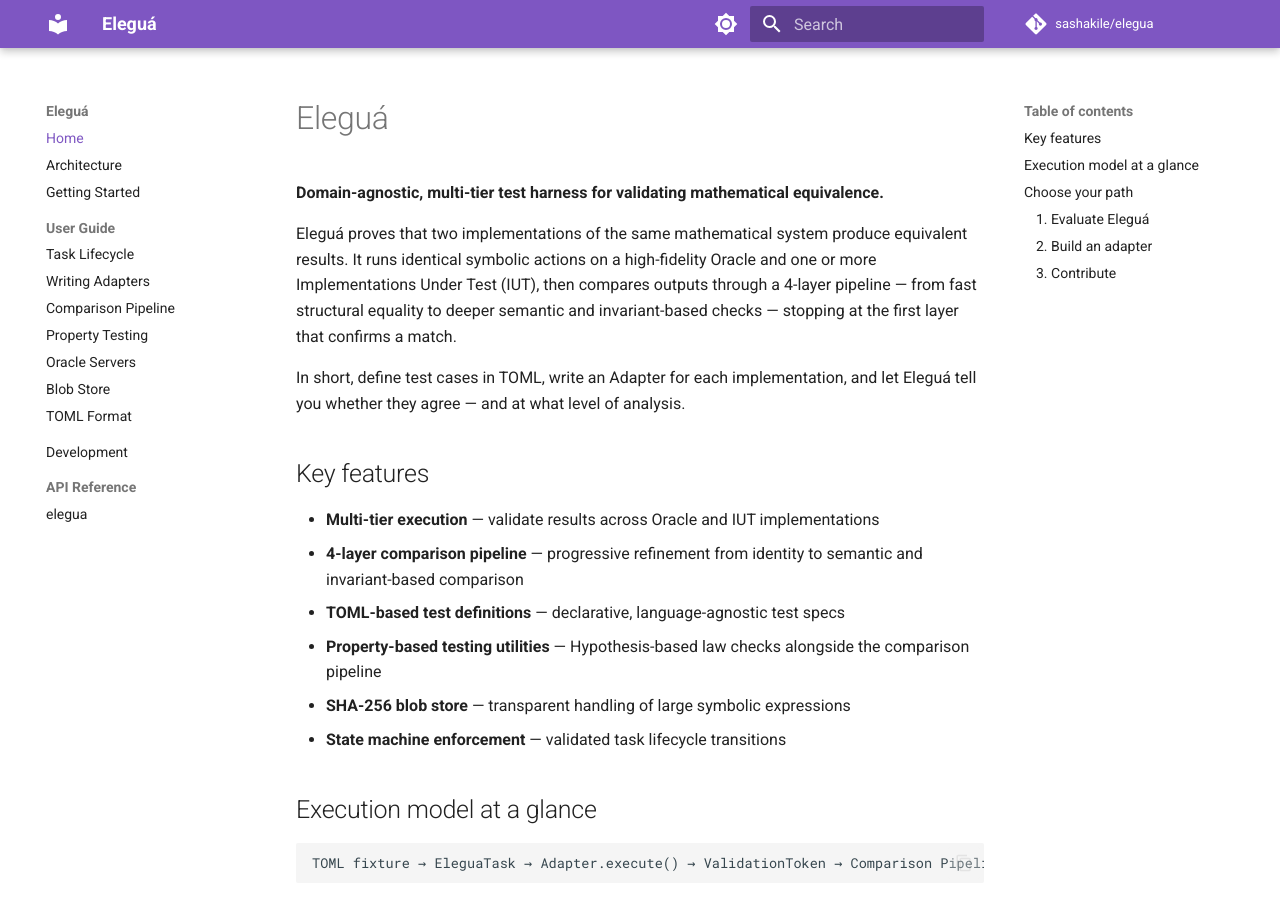
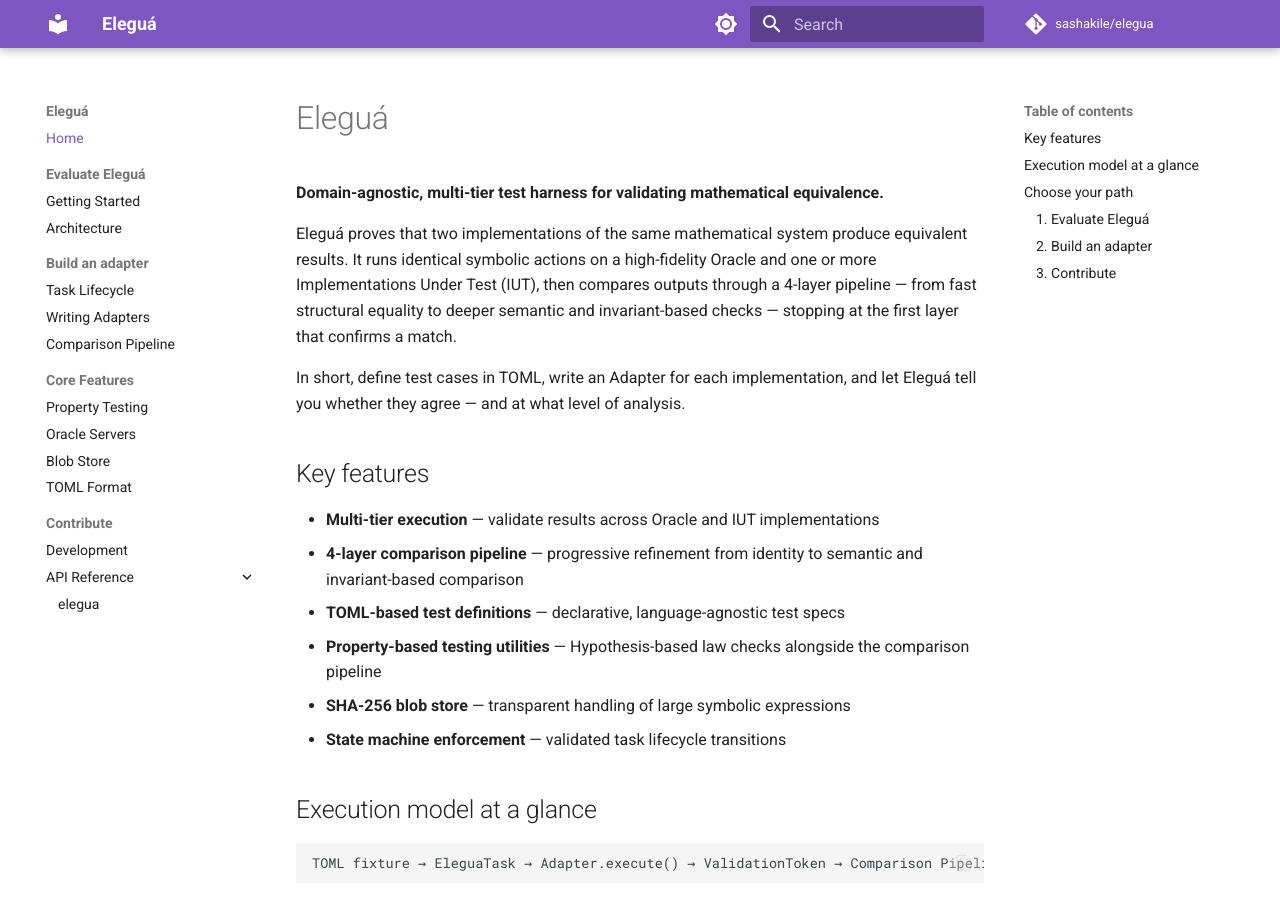
Before and after one commit to sashakile/elegua, an MkDocs documentation site: the page built from docs/index.md, in a window 1280 px wide and 900 px high. Built offline with MkDocs 1.6.1 and Material for MkDocs 9.7.7, drawn with Linux system fonts in a browser that asks for light colours; comment, search, counter and statistics services are not loaded.

Commit message:
docs: make docs index persona-based and task-oriented
Fixes elegua-ojq

```diff
--- a/mkdocs.yml
+++ b/mkdocs.yml
@@ -59,15 +59,18 @@ plugins:
 
 nav:
   - Home: index.md
-  - Architecture: architecture.md
-  - Getting Started: getting-started.md
-  - User Guide:
+  - Evaluate Eleguá:
+      - Getting Started: getting-started.md
+      - Architecture: architecture.md
+  - Build an adapter:
       - Task Lifecycle: guide/tasks.md
       - Writing Adapters: guide/adapters.md
       - Comparison Pipeline: guide/comparison.md
+  - Core Features:
       - Property Testing: guide/property-testing.md
       - Oracle Servers: guide/oracle-servers.md
       - Blob Store: guide/blob-store.md
       - TOML Format: guide/toml-format.md
-  - Development: development.md
-  - API Reference: reference/
+  - Contribute:
+      - Development: development.md
+      - API Reference: reference/
```
Also changed, not shown: 1 other file.
